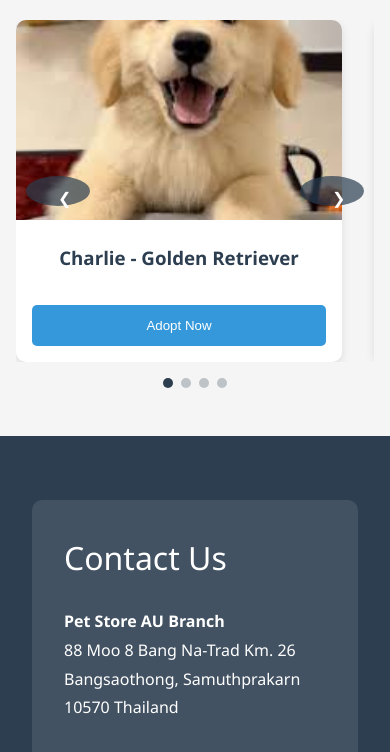
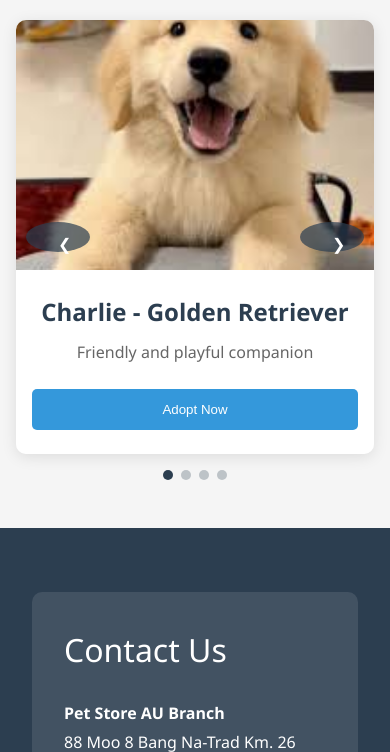
Before and after one commit to PaingThuTa/PetShop, a plain HTML site: page index.html in a window 390 px wide. Shown: the part 348-1100 px from the top of the page. Drawn offline with Linux system fonts and the light colour scheme.

Commit message:
Updated carousel to show one pet at a time

```diff
--- a/css/styles.css
+++ b/css/styles.css
@@ -66,39 +66,42 @@ main {
 /* Carousel styles */
 .carousel-container {
     position: relative;
-    max-width: 100%;
+    max-width: 600px;
+    margin: 0 auto;
+}
+
+.carousel-wrapper {
     overflow: hidden;
-    margin: 0 auto;
+    border-radius: 10px;
+    box-shadow: 0 3px 15px rgba(0,0,0,0.1);
 }
 
 .pet-cards {
     display: flex;
     transition: transform 0.5s ease;
-    gap: 2rem;
 }
 
 .pet-card {
-    min-width: calc(33.333% - 1.334rem);
+    min-width: 100%;
     background: white;
-    border-radius: 10px;
-    overflow: hidden;
-    box-shadow: 0 3px 10px rgba(0,0,0,0.1);
-    transition: transform 0.3s ease;
-}
-
-.pet-card:hover {
-    transform: translateY(-5px);
+    padding-bottom: 1rem;
 }
 
 .pet-card img {
     width: 100%;
-    height: 200px;
+    height: 300px;
     object-fit: cover;
 }
 
 .pet-card h3 {
-    padding: 1rem;
+    padding: 1rem 1rem 0.5rem;
     color: #2c3e50;
+    font-size: 1.5rem;
+}
+
+.pet-card p {
+    color: #666;
+    margin-bottom: 1rem;
 }
 
 .carousel-btn {
@@ -122,11 +125,11 @@ main {
 }
 
 .carousel-btn.prev {
-    left: 10px;
+    left: -50px;
 }
 
 .carousel-btn.next {
-    right: 10px;
+    right: -50px;
 }
 
 .carousel-dots {
@@ -154,7 +157,7 @@ main {
     color: white;
     border: none;
     padding: 0.8rem 2rem;
-    margin: 1rem;
+    margin: 0.5rem auto;
     width: calc(100% - 2rem);
     border-radius: 5px;
     cursor: pointer;
@@ -235,8 +238,8 @@ footer {
         height: 300px;
     }
 
-    .pet-card {
-        min-width: calc(100% - 2rem);
+    .carousel-container {
+        max-width: 100%;
     }
 
     .carousel-btn {
@@ -244,4 +247,16 @@ footer {
         height: 30px;
         font-size: 1rem;
     }
+
+    .carousel-btn.prev {
+        left: 10px;
+    }
+
+    .carousel-btn.next {
+        right: 10px;
+    }
+
+    .pet-card img {
+        height: 250px;
+    }
 }
--- a/index.html
+++ b/index.html
@@ -21,29 +21,35 @@
 
     <main>
         <section class="featured-pets">
-            <h2>Featured Pets</h2>
+            <h2>Featured Pet of the Day</h2>
             <div class="carousel-container">
                 <button class="carousel-btn prev" onclick="moveCarousel(-1)">❮</button>
+                <div class="carousel-wrapper">
                     <div class="pet-cards">
                         <div class="pet-card">
                             <img src="img/dog.jpg" alt="Charlie - Golden Retriever">
                             <h3>Charlie - Golden Retriever</h3>
+                            <p>Friendly and playful companion</p>
                             <button class="adopt-btn" onclick="adoptPet()">Adopt Now</button>
                         </div>
                         <div class="pet-card">
                             <img src="img/cat.webp" alt="Milo - British Shorthair">
                             <h3>Milo - British Shorthair</h3>
+                            <p>Gentle and affectionate friend</p>
                             <button class="adopt-btn" onclick="adoptPet()">Adopt Now</button>
                         </div>
                         <div class="pet-card">
                             <img src="img/birds/bird01.jpg" alt="Rio - Colorful Bird">
                             <h3>Rio - Colorful Bird</h3>
+                            <p>Cheerful singing companion</p>
                             <button class="adopt-btn" onclick="adoptPet()">Adopt Now</button>
                         </div>
                         <div class="pet-card">
                             <img src="img/capybaras/capybara01.jpg" alt="Cappy - Friendly Capybara">
                             <h3>Cappy - Friendly Capybara</h3>
+                            <p>Social and unique pet</p>
                             <button class="adopt-btn" onclick="adoptPet()">Adopt Now</button>
+                        </div>
                     </div>
                 </div>
                 <button class="carousel-btn next" onclick="moveCarousel(1)">❯</button>
--- a/script.js
+++ b/script.js
@@ -20,14 +20,13 @@ const pets = [
 
 // Carousel functionality
 let currentSlide = 0;
-const cardsPerView = window.innerWidth <= 768 ? 1 : 3;
 
 function initCarousel() {
     const carousel = document.querySelector('.pet-cards');
     const dotsContainer = document.querySelector('.carousel-dots');
 
     if (carousel && dotsContainer) {
-        const totalSlides = Math.ceil(carousel.children.length / cardsPerView);
+        const totalSlides = carousel.children.length;
 
         // Create dots
         for (let i = 0; i < totalSlides; i++) {
@@ -44,8 +43,9 @@ function initCarousel() {
 
 function moveCarousel(direction) {
     const carousel = document.querySelector('.pet-cards');
-    const totalSlides = Math.ceil(carousel.children.length / cardsPerView);
+    if (!carousel) return;
 
+    const totalSlides = carousel.children.length;
     currentSlide = (currentSlide + direction + totalSlides) % totalSlides;
     updateCarousel();
 }
@@ -60,8 +60,7 @@ function updateCarousel() {
     const dots = document.querySelectorAll('.dot');
 
     if (carousel) {
-        const slideWidth = 100 / cardsPerView;
-        carousel.style.transform = `translateX(-${currentSlide * slideWidth}%)`;
+        carousel.style.transform = `translateX(-${currentSlide * 100}%)`;
 
         // Update dots
         dots.forEach((dot, index) => {
@@ -146,13 +145,4 @@ document.addEventListener('DOMContentLoaded', () => {
     initCarousel();
 });
 
-// Update carousel view on window resize
-window.addEventListener('resize', () => {
-    const newCardsPerView = window.innerWidth <= 768 ? 1 : 3;
-    if (newCardsPerView !== cardsPerView) {
-        cardsPerView = newCardsPerView;
-        updateCarousel();
-    }
-});
-
 console.log('Script loaded successfully.');
```
Lines whose indentation alone changed are shown as unchanged.
